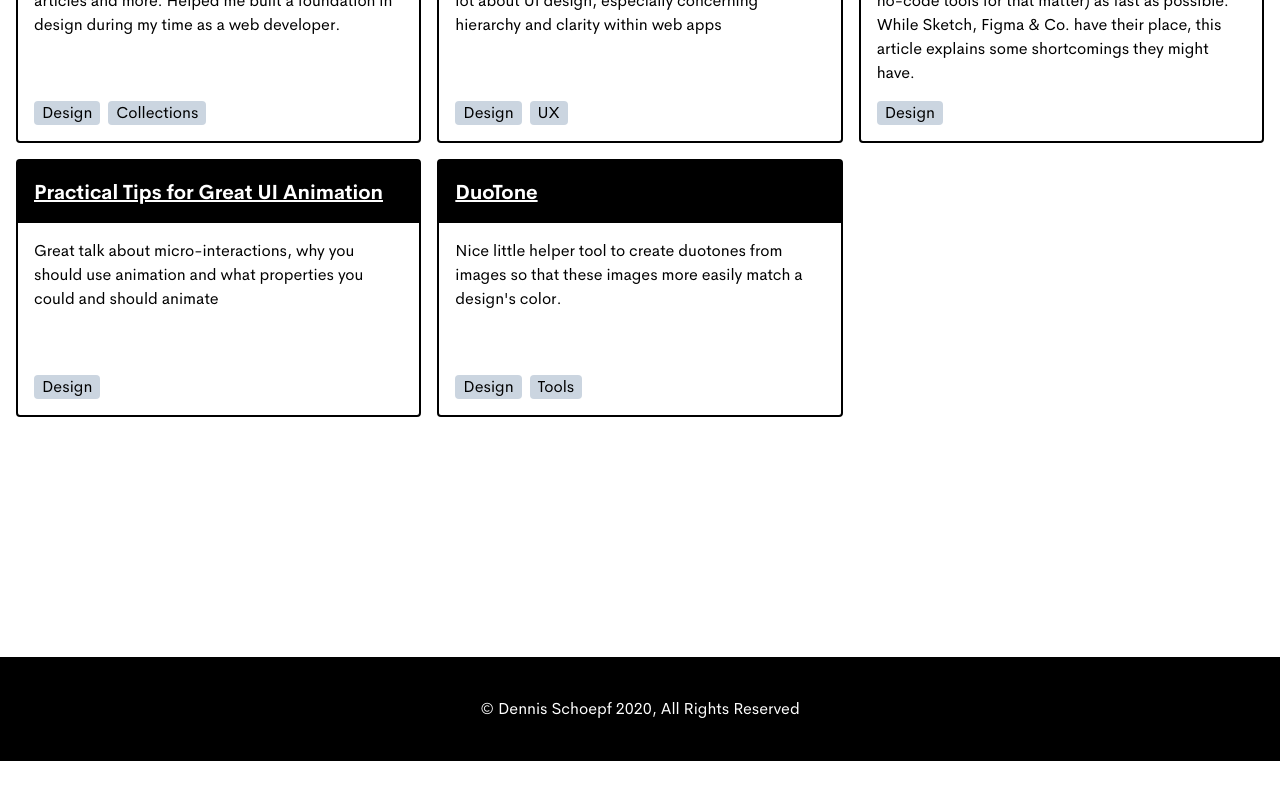
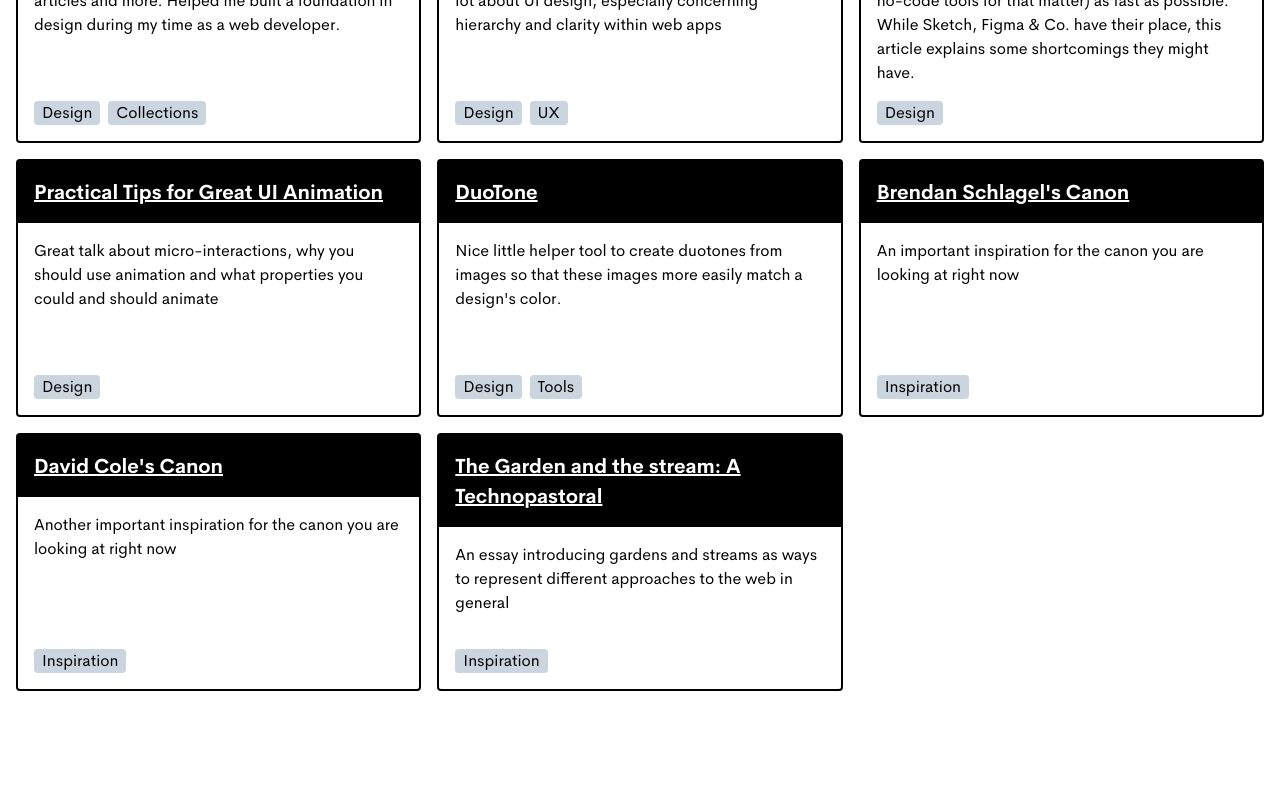
Before and after one commit to dennisschoepf/dnsc.io, a Next.js app: page /canon in a window 1280 px wide. Shown: the part 660-1460 px from the top of the page. Before the commit the page ends 1421 px from the top, so only its background shows below. Built offline with nearby package versions, Linux system fonts and the light colour scheme.

Commit message:
Add new items to canon

```diff
--- a/data/canon/collection.json
+++ b/data/canon/collection.json
@@ -38,6 +38,24 @@
       "description": "Nice little helper tool to create duotones from images so that these images more easily match a design's color.",
       "href": "https://duotone.shapefactory.co/",
       "topics": ["Design", "Tools"]
+    },
+    {
+      "headline": "Brendan Schlagel's Canon",
+      "description": "An important inspiration for the canon you are looking at right now",
+      "href": "https://www.brendanschlagel.com/canon/",
+      "topics": ["Inspiration"]
+    },
+    {
+      "headline": "David Cole's Canon",
+      "description": "Another important inspiration for the canon you are looking at right now",
+      "href": "http://davidcole.me/canon/",
+      "topics": ["Inspiration"]
+    },
+    {
+      "headline": "The Garden and the stream: A Technopastoral",
+      "description": "An essay introducing gardens and streams as ways to represent different approaches to the web in general",
+      "href": "https://hapgood.us/2015/10/17/the-garden-and-the-stream-a-technopastoral/",
+      "topics": ["Inspiration"]
     }
   ]
 }
--- /dev/null
+++ b/pages/now.js
@@ -0,0 +1 @@
+export default () => <div>Now: https://nownownow.com/p/RrqU</div>;
```
